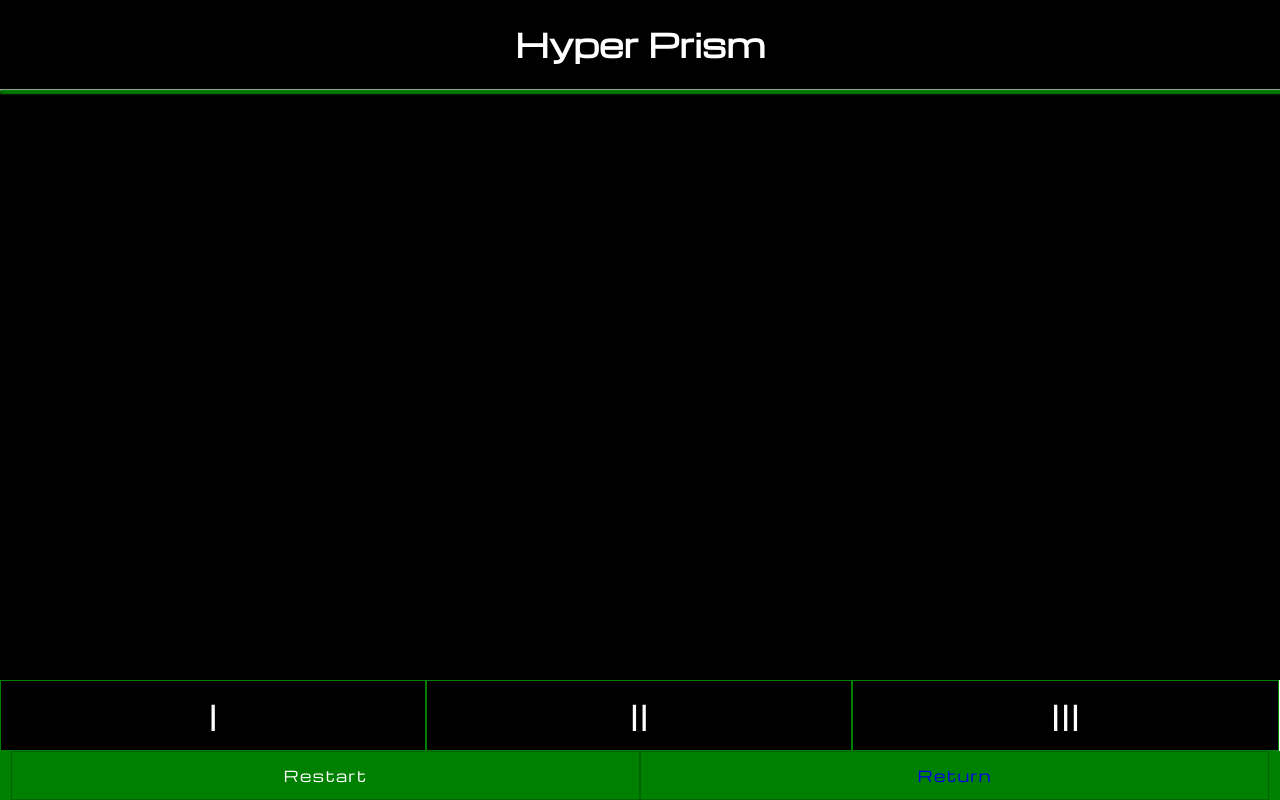
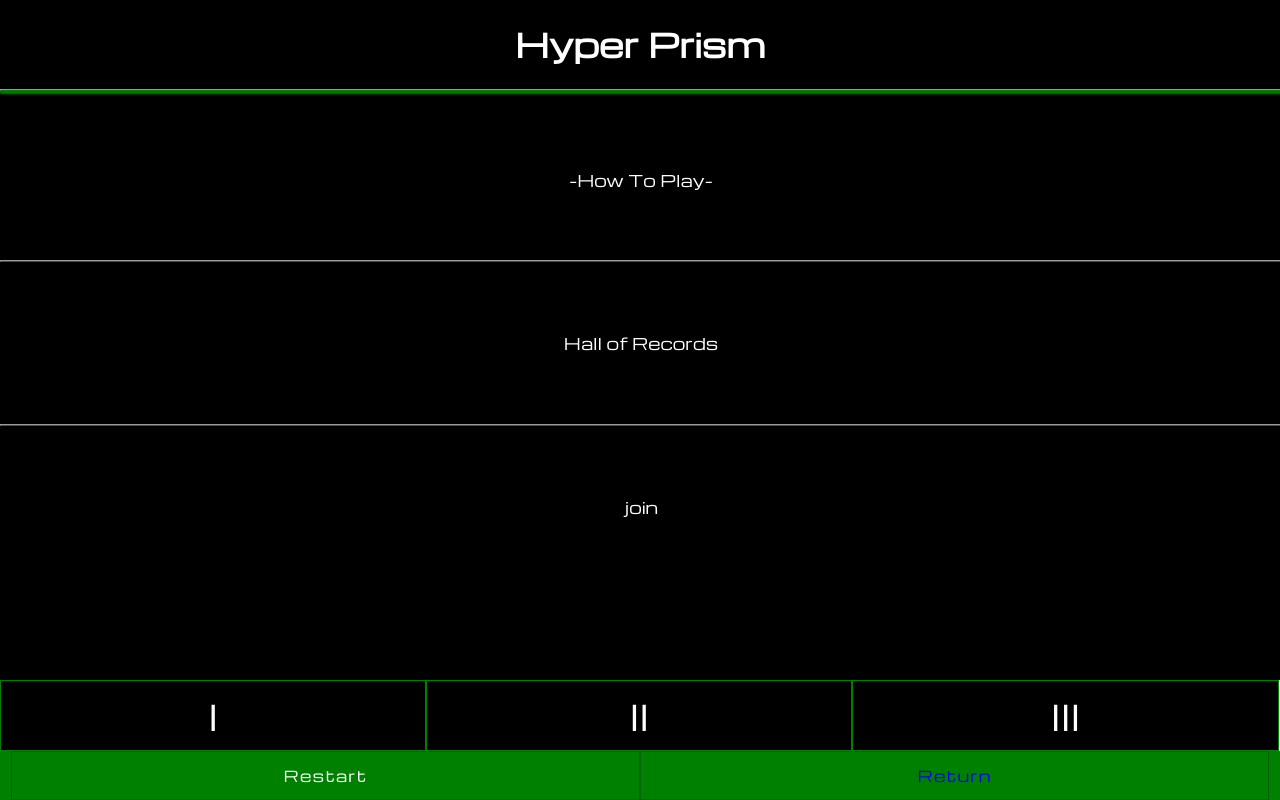
Before and after one commit to hyper-prism/fe, a React (Create React App) app in the folder hyper_prism/: page /menu in a window 1280 px wide. Built offline with nearby package versions, Linux system fonts and the light colour scheme; no server answers.

Commit message:
created ui for menu board

```diff
--- a/hyper_prism/src/menu/menu.js
+++ b/hyper_prism/src/menu/menu.js
@@ -31,10 +31,20 @@ export default class Menu extends React.Component{
             <div>
                 <h1 className="header">Hyper Prism</h1>
                 <hr style={{width:'100%', borderBottomColor: 'green', boxShadow: "1px 2px 2px 1px green"}} />
-                <div className="container">
-                    <p>How To Play</p>
-                    <p>Hall of Records</p>
-                    <p>Join</p>
+                <div className="grand-menu-container">
+                    <div className='menu-container'>
+                        <div className='box'>
+                            <p>-How To Play-</p>
+                        </div>
+                        <hr style={{borderBottom:"1px solid green", width: '100%', marginTop: "0px", marginBottom: "0px"}} />
+                        <div className='box'>
+                            <p>Hall of Records</p>
+                        </div>
+                        <hr style={{borderBottom:"1px solid green", width: '100%', marginTop: "0px", marginBottom: "0px"}} />
+                        <div className='box'>
+                            <p>join</p>
+                        </div>
+                    </div>
                 </div>
                 <div className='controls-container'>
                     <div className="numbers">
--- a/hyper_prism/src/styles/menu/menu.css
+++ b/hyper_prism/src/styles/menu/menu.css
@@ -0,0 +1,33 @@
+.grand-menu-container{
+    display: flex;
+    justify-content: center;
+    height: 61%;
+    position: absolute;
+    width: 100%;
+}
+
+.menu-container{
+    display: flex;
+    flex-wrap: wrap;
+    align-items: center;
+    flex-direction: column;
+    justify-content: space-around;
+    width: 100%;
+    height:100%;
+    margin-top: 0px;
+    margin-bottom:0px;
+
+}
+
+
+.box{
+    width: 100%;
+    height: 32.9%;
+    display: flex;
+    align-items: center;
+    justify-content: center;
+}
+.menu-container p{
+    color: white;
+    text-align: center;
+}
```
